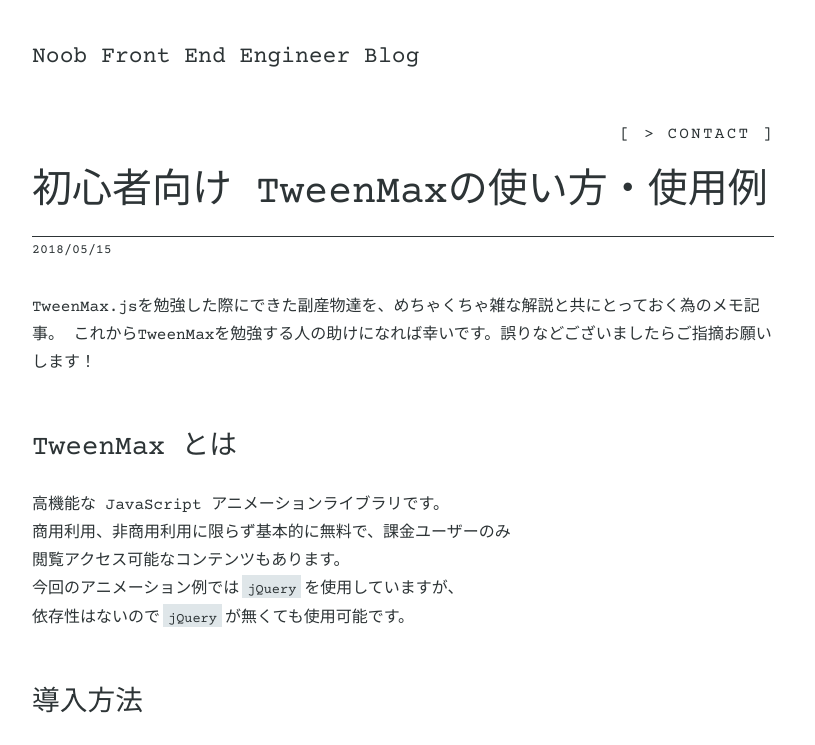
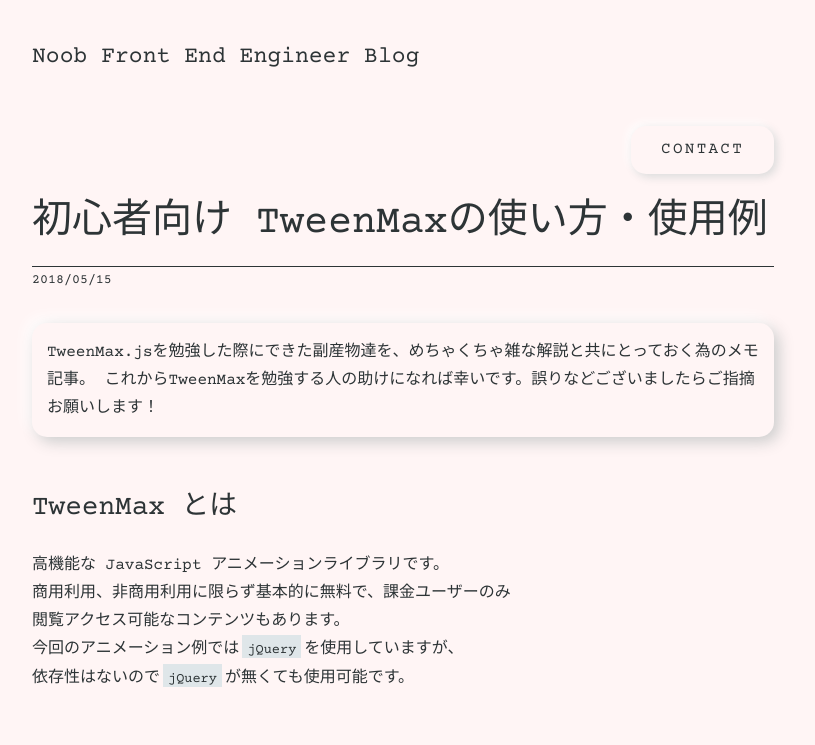
Before and after one commit to daichi-iwamoto/noob-front-end-engineer-blog, a Gatsby site: page /tweenmax-example/ in a window 1280 px wide. Shown: the top 745 px of the page, without its empty margins (237-1052 px from the left). Built offline with nearby package versions, Linux system fonts and the light colour scheme; Gatsby itself is replaced by a stand-in of ours; some packages are replaced by stand-ins of ours.

Commit message:
fix design

```diff
--- a/content/blog/tweenmax-example/index.md
+++ b/content/blog/tweenmax-example/index.md
@@ -73,7 +73,7 @@ TweenMax.staggerTo(".obj01t", 0.25, { rotationX: 360 }, 0.02)
 `stagger`は配列化されたセレクターを、順番にアニメーションさせるものです。
 
 今回の例ではマウスが乗った時、
-文字列の入った`<span>` が 0.25 秒かけて360° 前回転するアニメーションになっており、
+文字列の入った`<span>` が 0.25 秒かけて 360° 前回転するアニメーションになっており、
 最初の`.obj01t`のアニメーションが開始された 0.02 秒後に
 次の`obj01t`のアニメーションが始まるようになっています。
 
--- a/src/components/layout.js
+++ b/src/components/layout.js
@@ -60,13 +60,9 @@ const Layout = ({ location, title, children }) => {
         {header}
         <h4>
           <Link
-            style={{
-              boxShadow: `none`,
-              color: `inherit`,
-            }}
             to={`/contact/`}
           >
-            [ <span>&gt;</span>&nbsp; Contact ]
+            Contact
           </Link>
         </h4>
       </header>
--- a/src/scss/index.scss
+++ b/src/scss/index.scss
@@ -2,7 +2,13 @@
 
 $black: #2d3436;
 $gray: #dfe6e9;
+$white: #f5f6fa;
 $pink: #ffa2b7;
+$body: #fff5f5;
+
+body {
+  background-color: $body;
+}
 
 html * {
   font-family: 'Courier Prime', monospace;
@@ -22,17 +28,18 @@ html * {
 
       a {
         position: relative;
-
-        span {
-          position: absolute;
-          top: center;
-          left: 1.5rem;
-        }
+        padding: 15px 30px;
+        background-color: $body;
+        box-sizing: border-box;
+        border-radius: 15px;
+        display: inline-block;
+        box-shadow: 3px 3px 10px #dadada, -3px -3px 10px #ffffff;
+        transition: .3s;
 
         &:hover {
-          span {
-            left: 1.8rem;
-          }
+          box-shadow: 0 0 15px $pink;
+          background-color: $pink;
+          color: $white;
         }
       }
     }
@@ -57,7 +64,15 @@ html * {
     }
     small {
       font-size: .8rem;
-      color: #5f5f5f;
+      color: $black;
+    }
+
+    .description {
+      padding: 15px;
+      background-color: $body;
+      box-sizing: border-box;
+      border-radius: 15px;
+      box-shadow: 5px 5px 15px #cccccc, -5px -5px 15px #ffffff;
     }
   }
 
@@ -132,6 +147,9 @@ code {
 }
 
 .index {
+  margin: 50px 0;
+  padding: 15px 0 0;
+  border-radius: 10px;
 
   .taglist {
     max-width: 100%;
@@ -158,7 +176,7 @@ code {
       p {
         padding: 5px 10px;
         background-color: #ff8ba7;
-        color: #fefefe;
+        color: $black;
         letter-spacing: 1.5px;
         text-align: left;
       }
@@ -182,10 +200,10 @@ code {
         box-shadow: 0px 0px $black;
         border: solid 1px #fff;
         margin: 1rem 0;
+        box-shadow: none;
 
         article {
           padding: 10px;
-          border-radius: 5px;
 
           header {
             h3 {
@@ -203,6 +221,7 @@ code {
                 position: absolute;
                 left: 0;
                 bottom: 0;
+                opacity: .5;
                 z-index: -1;
               }
             }
```
